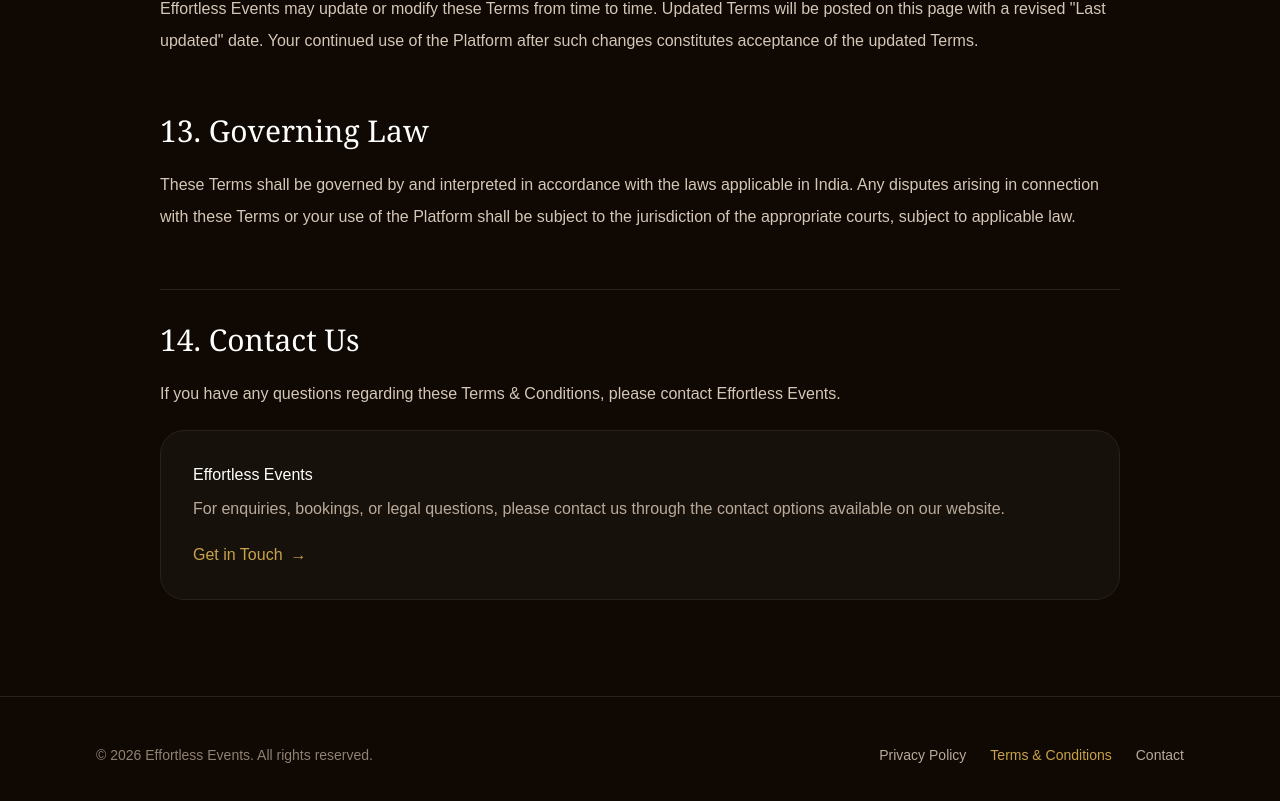
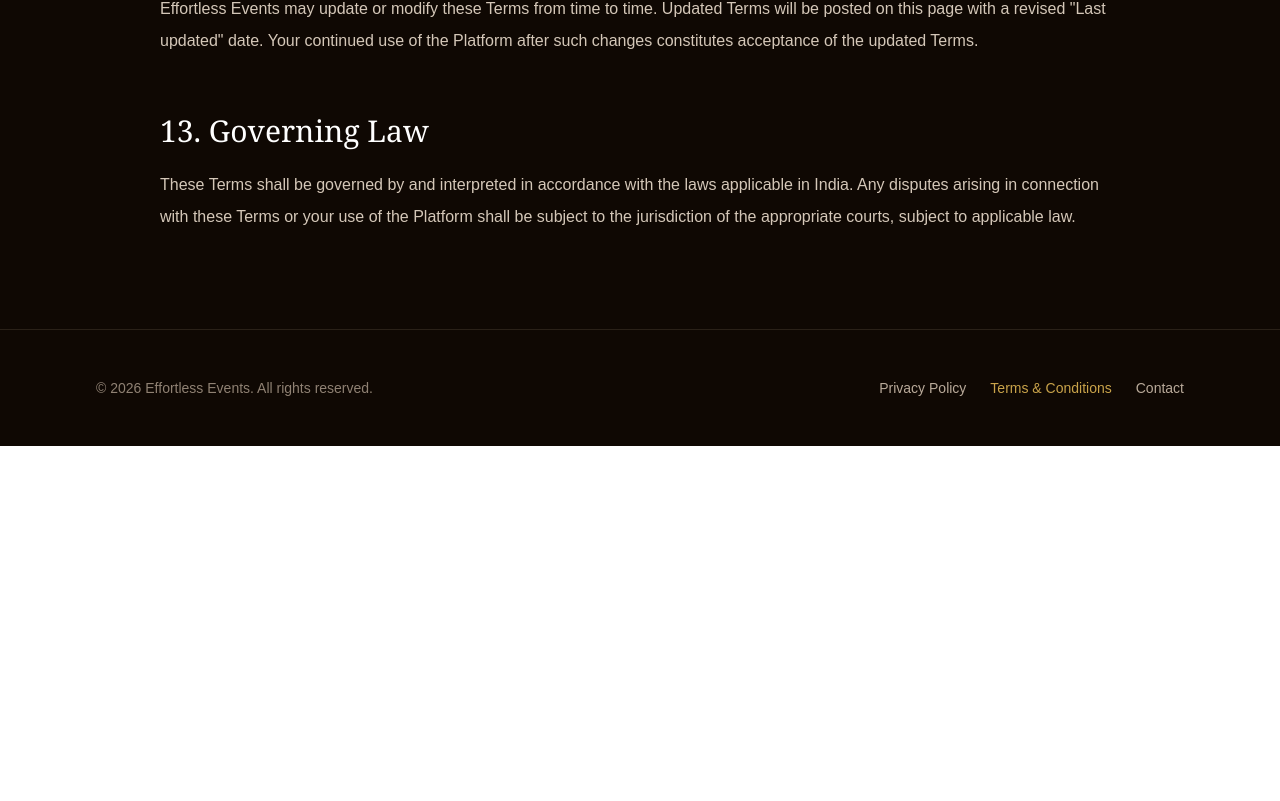
Before and after one commit to bymahiwork-prog/effortless-events, a Next.js app: page /terms-and-conditions in a window 1280 px wide. Shown: the part 3878-4679 px from the top of the page. After the commit the page ends 4324 px from the top, so only its background shows below. Built offline with nearby package versions, Linux system fonts and the light colour scheme.

Commit message:
Update page.tsx

```diff
--- a/app/terms-and-conditions/page.tsx
+++ b/app/terms-and-conditions/page.tsx
@@ -402,44 +402,6 @@ export default function TermsAndConditionsPage() {
               </p>
             </section>
 
-            {/* =================================================
-                14. CONTACT
-            ================================================= */}
-
-            <section className="pt-8 border-t border-[#2A2118]">
-              <h2 className="text-2xl md:text-3xl font-serif text-white mb-5">
-                14. Contact Us
-              </h2>
-
-              <p className="leading-8 mb-5">
-                If you have any questions regarding these Terms & Conditions,
-                please contact Effortless Events.
-              </p>
-
-              <div className="bg-[#17110B] border border-[#2A2118] rounded-[24px] p-6 md:p-8">
-
-                <p className="text-white font-medium mb-2">
-                  Effortless Events
-                </p>
-
-                <p className="text-[#B9AA9A] leading-7">
-                  For enquiries, bookings, or legal questions, please contact
-                  us through the contact options available on our website.
-                </p>
-
-                <div className="mt-5">
-                  <Link
-                    href="/contact"
-                    className="inline-flex items-center gap-2 text-[#C9A34A] font-medium hover:text-[#D8B25B] transition-colors"
-                  >
-                    Get in Touch
-                    <span>→</span>
-                  </Link>
-                </div>
-
-              </div>
-            </section>
-
           </div>
 
         </div>
@@ -476,7 +438,7 @@ export default function TermsAndConditionsPage() {
               </Link>
 
               <Link
-                href="/contact"
+                href="/https://wa.me/917838008069"
                 className="text-[#B9AA9A] hover:text-[#C9A34A] transition-colors"
               >
                 Contact
```
